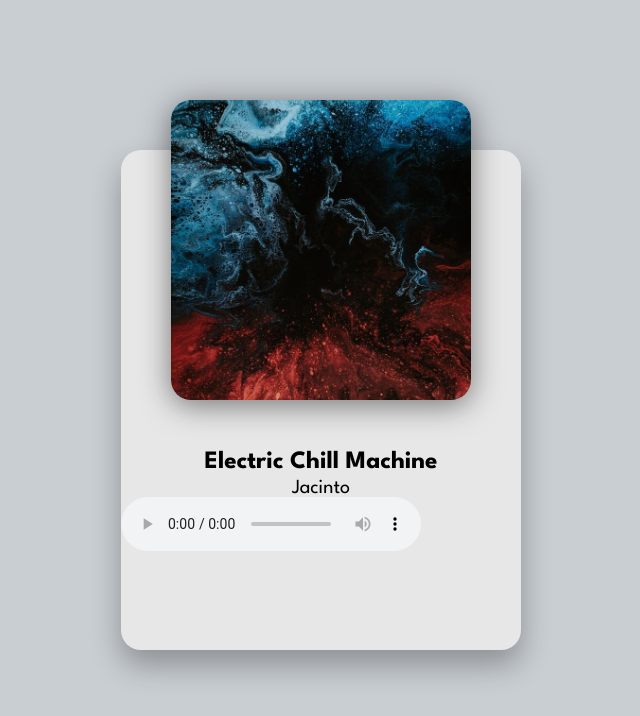
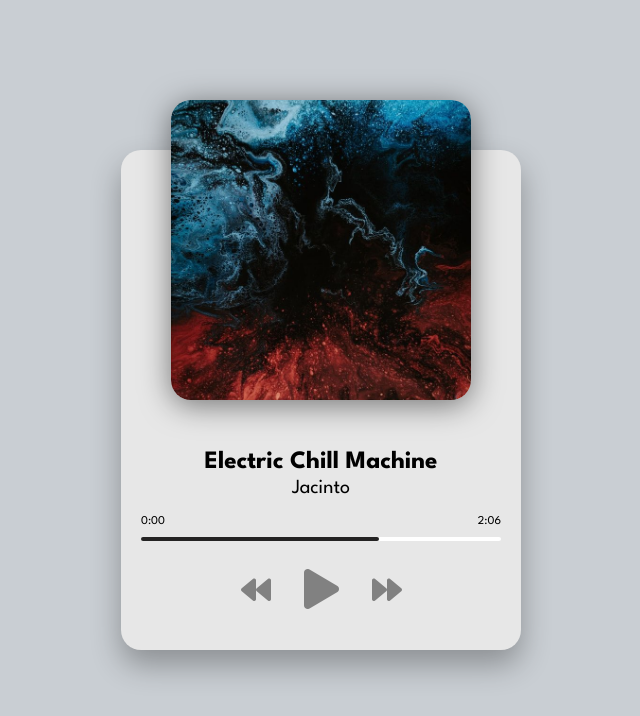
Before and after one commit to JurgitaE/music-player, a website: page index.html in a window 1280 px wide. Shown: the whole page, without its empty margins (319-959 px from the left). Drawn offline with Linux system fonts and the light colour scheme.

Commit message:
progress bar and controls

```diff
--- a/index.html
+++ b/index.html
@@ -3,6 +3,7 @@
     <head>
         <meta charset="UTF-8" />
         <meta name="viewport" content="width=device-width, initial-scale=1.0" />
+        <link rel="stylesheet" href="https://cdnjs.cloudflare.com/ajax/libs/font-awesome/5.10.2/css/all.min.css" />
         <link rel="shortcut icon" href="favicon.ico" type="image/x-icon" />
         <link rel="apple-touch-icon" sizes="180x180" href="./favicon/apple-touch-icon.png" />
         <link rel="icon" type="image/png" sizes="32x32" href="./favicon/favicon-32x32.png" />
@@ -19,7 +20,19 @@
             </div>
             <h2 id="title">Electric Chill Machine</h2>
             <h3 id="artist">Jacinto</h3>
-            <audio src="./music/jacinto-1.mp3" controls></audio>
+            <audio src="./music/jacinto-1.mp3"></audio>
+            <div class="progress-container" id="progress-container">
+                <div class="progress" id="progress"></div>
+                <div class="duration-wrapper">
+                    <span id="current-time">0:00</span>
+                    <span id="duration">2:06</span>
+                </div>
+            </div>
+            <div class="player-controls">
+                <i class="fas fa-backward" id="prev" title="Previous"></i>
+                <i class="fas fa-play main-button" id="play" title="Play"></i>
+                <i class="fas fa-forward" id="next" title="Next"></i>
+            </div>
         </div>
         <script src="./script.js" type="module"></script>
     </body>
--- a/style.css
+++ b/style.css
@@ -87,6 +87,12 @@ h3 {
     font-size: 30px;
     color: rgb(129, 129, 129);
     margin-right: 30px;
+    cursor: pointer;
+    user-select: none;
+}
+
+.fas:hover {
+    filter: brightness(80%);
 }
 
 .main-button {
```
